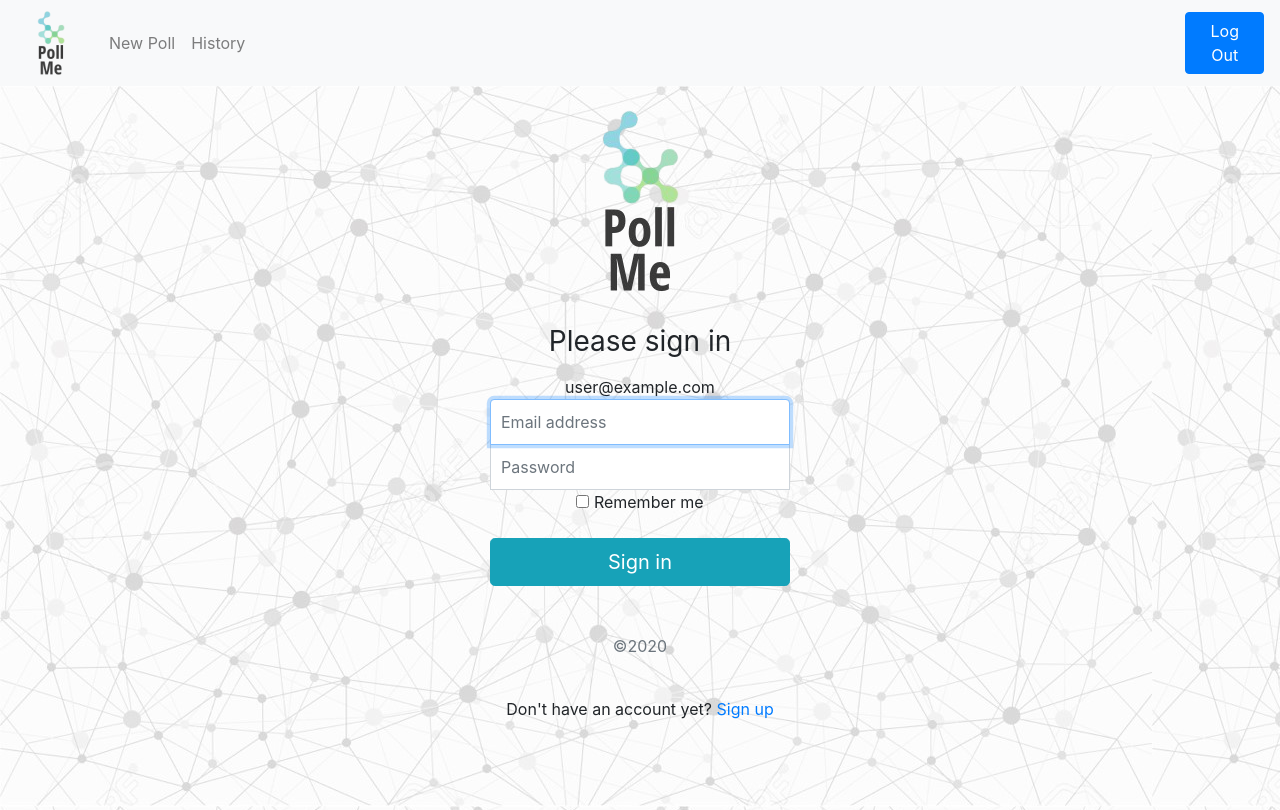
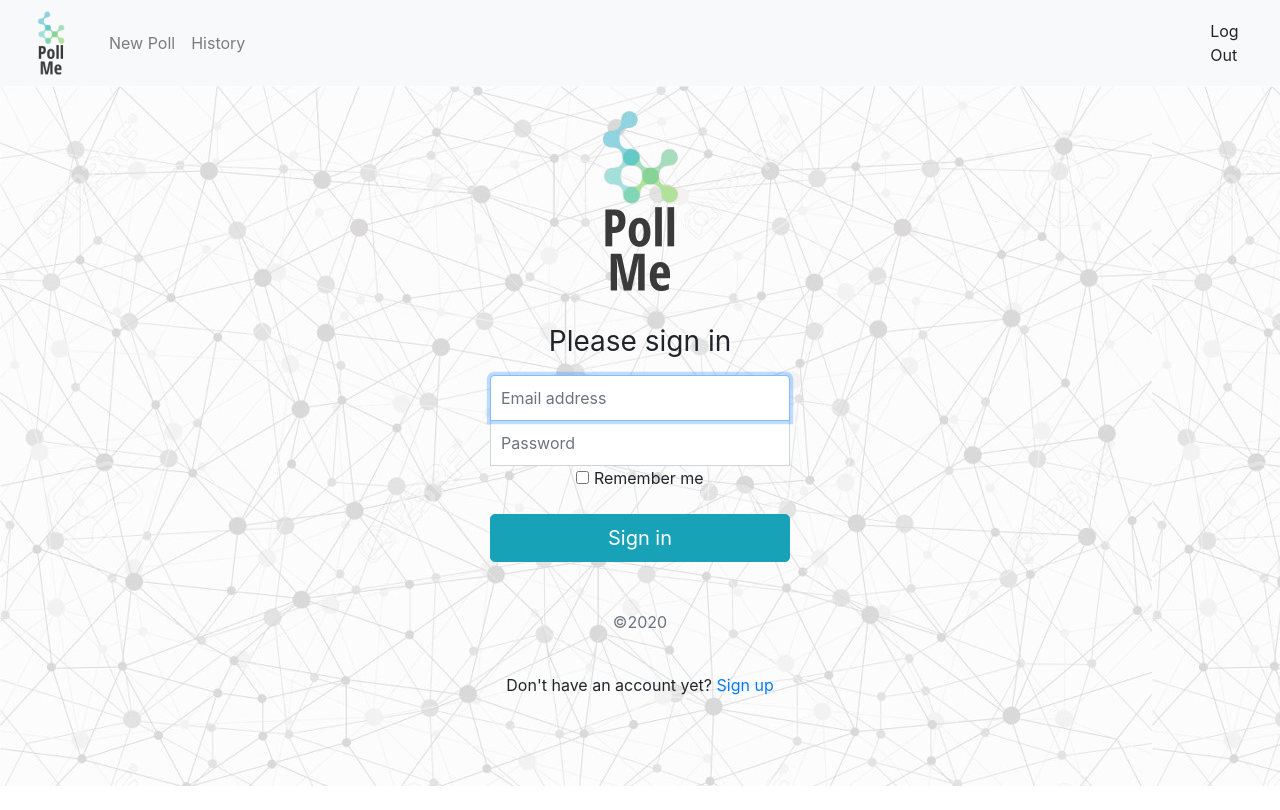
Before and after one commit to BrandMan2299/poll-me, a React (Create React App) app in the folder client/: page /signin in a window 1280 px wide. Built offline with nearby package versions, Linux system fonts and the light colour scheme; no server answers; sample sign-in values are in the browser's storage; the HTML template or start-up script is replaced by a standard one.

Commit message:
end of day

```diff
--- a/client/src/App.js
+++ b/client/src/App.js
@@ -6,6 +6,7 @@ import Navbar from './components/Navbar';
 import HomePage from './components/HomePage';
 import Signup from './components/Signup';
 import { AuthProvider } from './contexts/AuthContext';
+import NewPoll from './components/NewPoll';
 
 function App() {
   return (
@@ -14,9 +15,10 @@ function App() {
         <AuthProvider>
           <Navbar />
           <Switch>
+            <PrivateRoute path='/' exact component={HomePage} />
+            <PrivateRoute path='/' exact component={NewPoll} />
             <Route path='/signup' exact component={Signup} />
             <Route path='/signin' exact component={Signin} />
-            <PrivateRoute path='/' component={HomePage} />
           </Switch>
         </AuthProvider>
       </BrowserRouter>
--- a/client/src/components/HomePage.js
+++ b/client/src/components/HomePage.js
@@ -2,6 +2,7 @@ import React from 'react';
 import { Button } from 'react-bootstrap';
 import 'bootstrap/dist/css/bootstrap.min.css';
 import './HomePage.css';
+import { Link } from 'react-router-dom';
 
 
 export default function HomePage() {
@@ -14,7 +15,9 @@ export default function HomePage() {
                     and provide analytics to the lecturer!
                 </h4>
                 <p>
-                    <Button variant="info">Make a new Poll</Button>
+                    <Link to="/newpoll">
+                        <Button variant="info">Make a new Poll</Button>
+                    </Link>
                 </p>
             </div>
             <div className="container">
--- /dev/null
+++ b/client/src/components/Navbar.css
@@ -0,0 +1,3 @@
+a:hover {
+	cursor: pointer;
+}
--- a/client/src/components/Navbar.js
+++ b/client/src/components/Navbar.js
@@ -2,8 +2,8 @@ import React from 'react';
 import 'bootstrap/dist/css/bootstrap.min.css';
 import { Link, useHistory } from 'react-router-dom';
 import Logo from '../images/Logo.png';
-import { Button } from 'react-bootstrap';
 import { useAuth } from '../contexts/AuthContext.js'
+import './Navbar.css'
 
 
 export default function Navbar() {
@@ -37,7 +37,7 @@ export default function Navbar() {
                         </ul>
                     </div>
                 </div>
-                <Button onClick={handleLogout}>Log Out</Button>
+                <a onClick={handleLogout}>Log Out</a>
             </nav>
         </div>
     )
--- /dev/null
+++ b/client/src/components/NewPoll.js
@@ -0,0 +1,9 @@
+import React from 'react'
+
+export default function NewPoll() {
+    return (
+        <div>
+
+        </div>
+    )
+}
--- a/client/src/components/Signin.js
+++ b/client/src/components/Signin.js
@@ -1,5 +1,5 @@
 import React, { useRef, useState } from 'react';
-import { Link } from 'react-router-dom'
+import { Link, useHistory } from 'react-router-dom'
 import { Alert } from "react-bootstrap"
 import 'bootstrap/dist/css/bootstrap.min.css';
 import './Signin.css';
@@ -10,9 +10,10 @@ import { useAuth } from "../contexts/AuthContext.js"
 export default function Signin() {
     const emailRef = useRef()
     const passwordRef = useRef()
-    const { login, currentUser } = useAuth()
+    const { login } = useAuth()
     const [error, setError] = useState("")
     const [loading, setLoading] = useState(false)
+    const history = useHistory()
 
     async function handleSubmit(e) {
         e.preventDefault()
@@ -21,6 +22,7 @@ export default function Signin() {
             setError("")
             setLoading(true)
             await login(emailRef.current.value, passwordRef.current.value)
+            history.push('/')
         } catch {
             setError("Failed to log in")
         }
@@ -32,7 +34,6 @@ export default function Signin() {
             <form className="form-signin" onSubmit={handleSubmit}>
                 <img className="mb-4" src={Logo} alt="" width="200" height="200" />
                 <h1 className="h3 mb-3 font-weight-normal">Please sign in</h1>
-                {currentUser && currentUser.email}
                 {error && <Alert variant="danger">{error}</Alert>}
                 <label htmlFor="inputEmail" className="sr-only">Email address</label>
                 <input type="email" id="inputEmail" className="form-control" placeholder="Email address" required autoFocus ref={emailRef} />
@@ -41,7 +42,7 @@ export default function Signin() {
                 <div className="checkbox mb-3">
                     <label><input type="checkbox" value="remember-me" /> Remember me</label>
                 </div>
-                <button className="btn btn-lg btn-info btn-block" type="submit">Sign in</button>
+                <button className="btn btn-lg btn-info btn-block" disabled={loading} type="submit">Sign in</button>
                 <p className="mt-5 mb-3 text-muted">&copy;2020</p>
             </form>
             <div className="w-100 text-center mt-2">
--- a/client/src/components/Signup.js
+++ b/client/src/components/Signup.js
@@ -1,69 +1,5 @@
-// import React, { useRef, useState } from "react"
-// import { Form, Button, Card, Alert } from "react-bootstrap"
-// import { useAuth } from "../contexts/AuthContext.js"
-// import { Link, useHistory } from "react-router-dom"
-
-// export default function Signup() {
-//     const emailRef = useRef()
-//     const passwordRef = useRef()
-//     const passwordConfirmRef = useRef()
-//     const { signup, currentUser } = useAuth()
-//     const [error, setError] = useState("")
-//     const [loading, setLoading] = useState(false)
-//     const history = useHistory()
-
-//     async function handleSubmit(e) {
-//         e.preventDefault()
-
-//         if (passwordRef.current.value !== passwordConfirmRef.current.value) {
-//             return setError("Passwords do not match")
-//         }
-
-//         try {
-//             setError("")
-//             setLoading(true)
-//             await signup(emailRef.current.value, passwordRef.current.value)
-//             history.push("/")
-//         } catch {
-//             setError("Failed to create an account")
-//         }
-//         setLoading(false)
-//     }
-
-//     return (
-//         <>
-//             <Card>
-//                 <Card.Body>
-//                     <h2 className="text-center mb-4">Sign Up</h2>
-//                     {currentUser && currentUser.email}
-//                     {error && <Alert variant="danger">{error}</Alert>}
-//                     <Form onSubmit={handleSubmit}>
-//                         <Form.Group id="email">
-//                             <Form.Label>Email</Form.Label>
-//                             <Form.Control type="email" ref={emailRef} required />
-//                         </Form.Group>
-//                         <Form.Group id="password">
-//                             <Form.Label>Password</Form.Label>
-//                             <Form.Control type="password" ref={passwordRef} required />
-//                         </Form.Group>
-//                         <Form.Group id="password-confirm">
-//                             <Form.Label>Password Confirmation</Form.Label>
-//                             <Form.Control type="password" ref={passwordConfirmRef} required />
-//                         </Form.Group>
-//                         <Button disabled={loading} className="w-100" type="submit">
-//                             Sign Up
-//                         </Button>
-//                     </Form>
-//                 </Card.Body>
-//             </Card>
-//             <div className="w-100 text-center mt-2">
-//                 Already have an account? <Link to="/signin">Sign In</Link>
-//             </div>
-//         </>
-//     )
-// }
-
 import React, { useRef, useState } from "react";
+import { Alert } from 'react-bootstrap'
 import { useAuth } from "../contexts/AuthContext";
 import './Signup.css';
 import 'bootstrap/dist/css/bootstrap.min.css';
@@ -90,7 +26,7 @@ export default function Signup() {
             setError("")
             setLoading(true)
             await signup(emailRef.current.value, passwordRef.current.value)
-            //         history.push("/")
+            history.push("/")
         } catch {
             setError("Failed to create an account")
         }
@@ -101,7 +37,7 @@ export default function Signup() {
         <div className="body">
             <form className="form-signin" onSubmit={handleSubmit} >
                 <img className="mb-4" src={Logo} alt="" width="200" height="200" />
-
+                {error && <Alert variant="danger">{error}</Alert>}
                 <h1 className="h3 mb-3 font-weight-normal">Please sign un</h1>
                 <label htmlFor="inputEmail" className="sr-only">Email address</label>
                 <input type="email" id="inputEmail" ref={emailRef} className="form-control" placeholder="Email address" required autoFocus />
```
Also changed, not shown: 1 other file (tests, documents, lock files or other folders).
